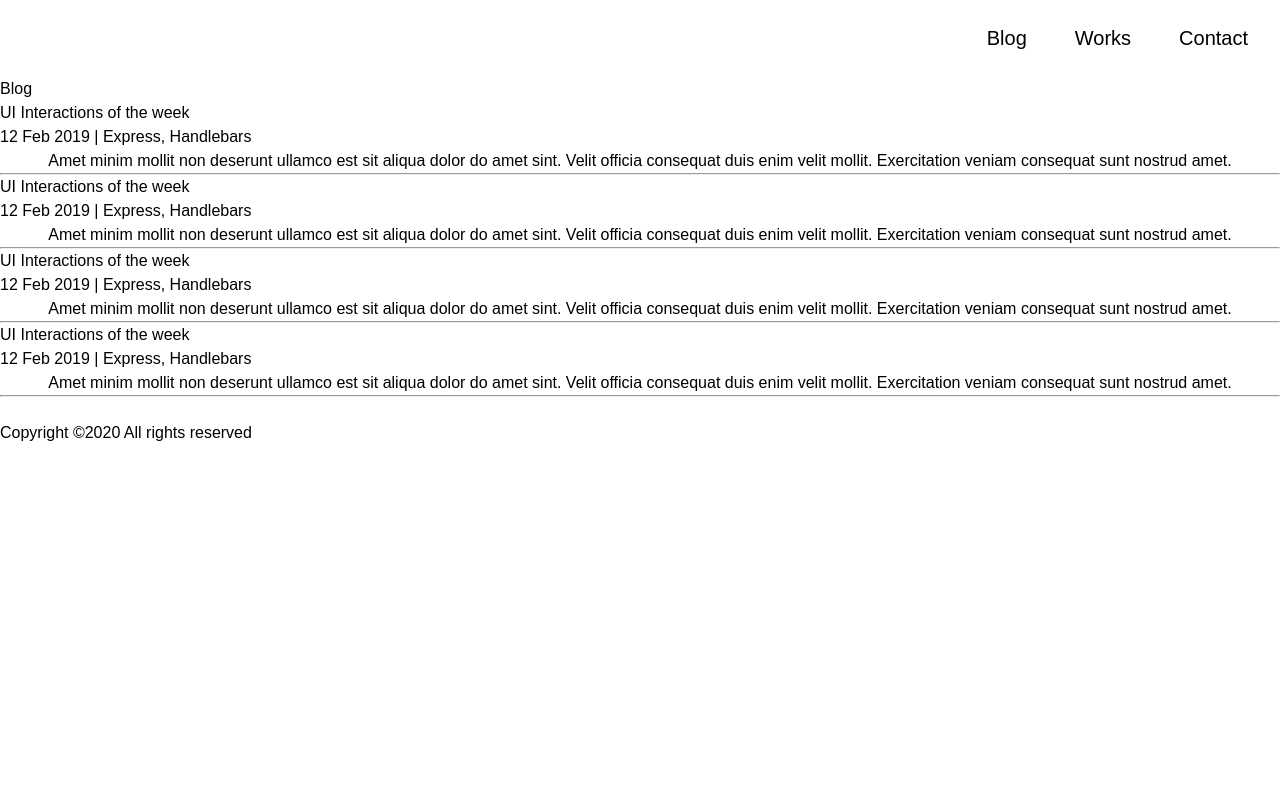
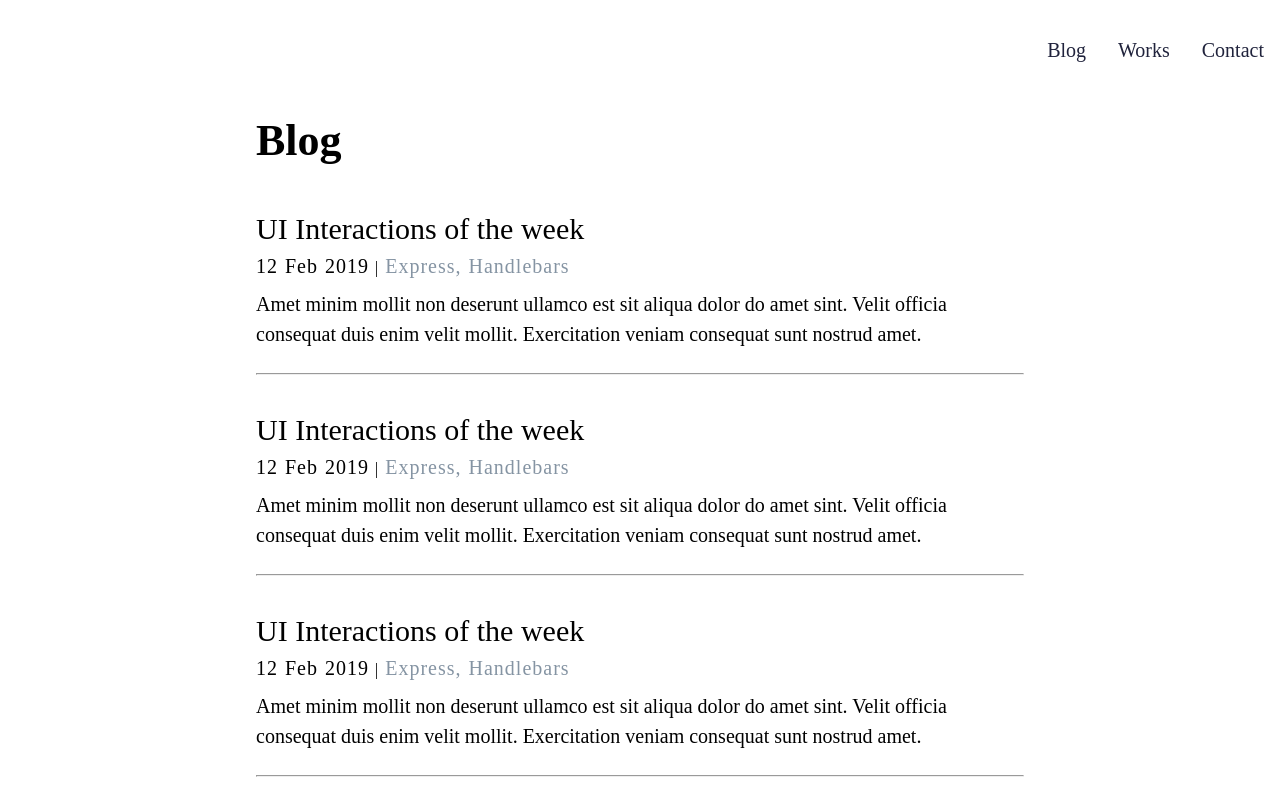
Before and after one commit to Yasir-Khan22/Resume__Page2, a website built with Vite: page Resume__page/Blog.html in a window 1280 px wide. Shown: the top 800 px of the page. Built offline with nearby package versions, Linux system fonts and the light colour scheme.

Commit message:
blog html added

```diff
--- a/Resume__page/Blog.html
+++ b/Resume__page/Blog.html
@@ -22,7 +22,7 @@
       rel="stylesheet"
     />
     <!-- STYLEESHEET CSS  -->
-    <link rel="stylesheet" href="style.css" />
+    <link rel="stylesheet" href="Blog.css" />
     <title>Blog Website</title>
   </head>
   <body>
```
